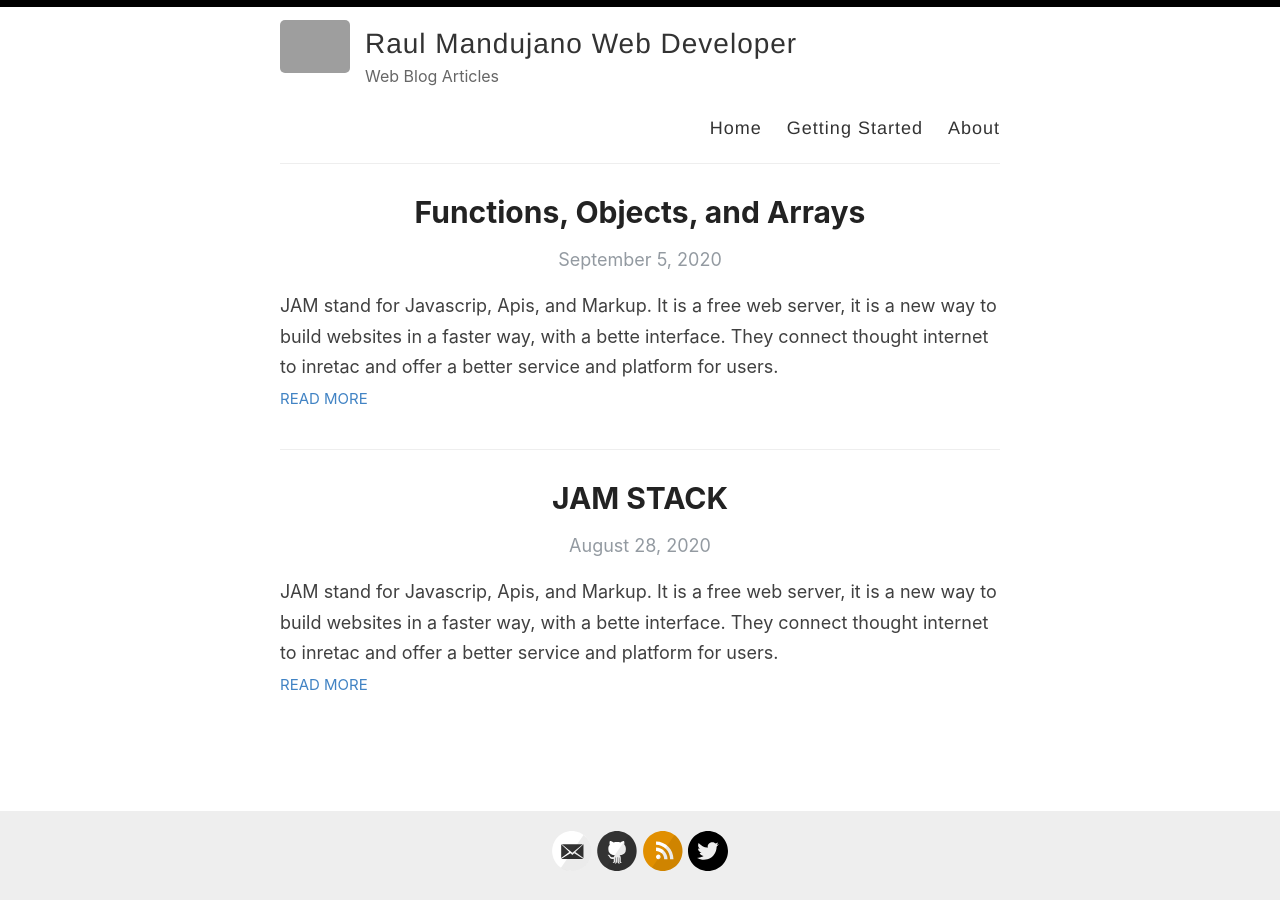
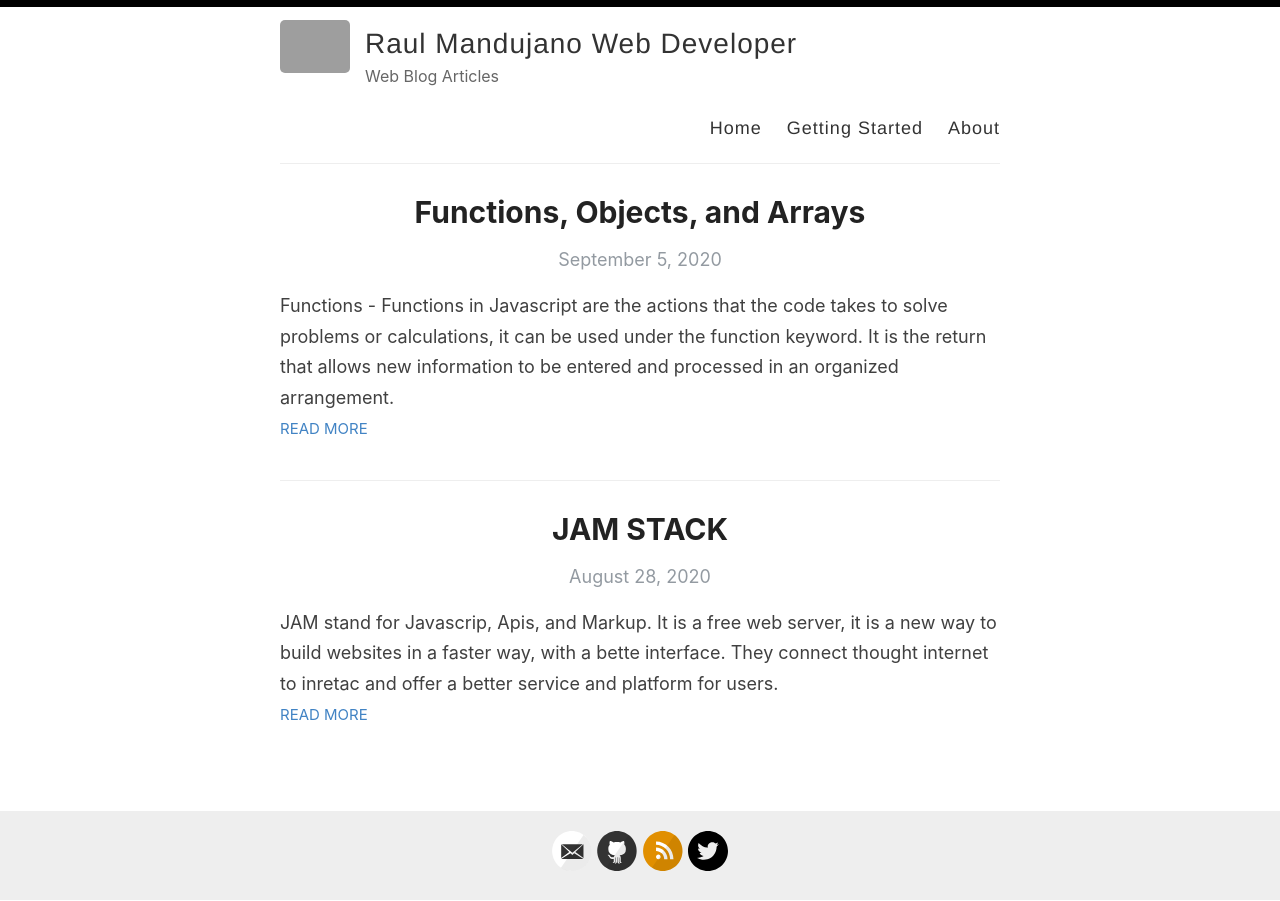
Before and after one commit to RaulMandujano/RaulPage, a Jekyll site: the page built from index.html, in a window 1280 px wide. Built offline with Jekyll 4.4.1, drawn with Linux system fonts in a browser that asks for light colours; the list of posts is cut into pages by our own code; grey boxes are pictures that could not be loaded.

Commit message:
Update 2020-09-05-Functions.md

```diff
--- a/_posts/2020-09-05-Functions.md
+++ b/_posts/2020-09-05-Functions.md
@@ -2,7 +2,7 @@
 layout: post
 title:  Functions, Objects, and Arrays
 categories: [JavaScrip,Functions,Objects, Arrays]
-excerpt: JAM stand for Javascrip, Apis, and Markup. It is a free web server, it is a new way to build websites in a faster way, with a bette interface. They connect thought internet to inretac and offer a better service and platform for users.
+excerpt: Functions - Functions in Javascript are the actions that the code takes to solve problems or calculations, it can be used under the function keyword. It is the return that allows new information to be entered and processed in an organized arrangement.
 ---
 
 Functions - Functions in Javascript are the actions that the code takes to solve problems or calculations, it can be used under the function keyword. It is the return that allows new information to be entered and processed in an organized arrangement.
```
